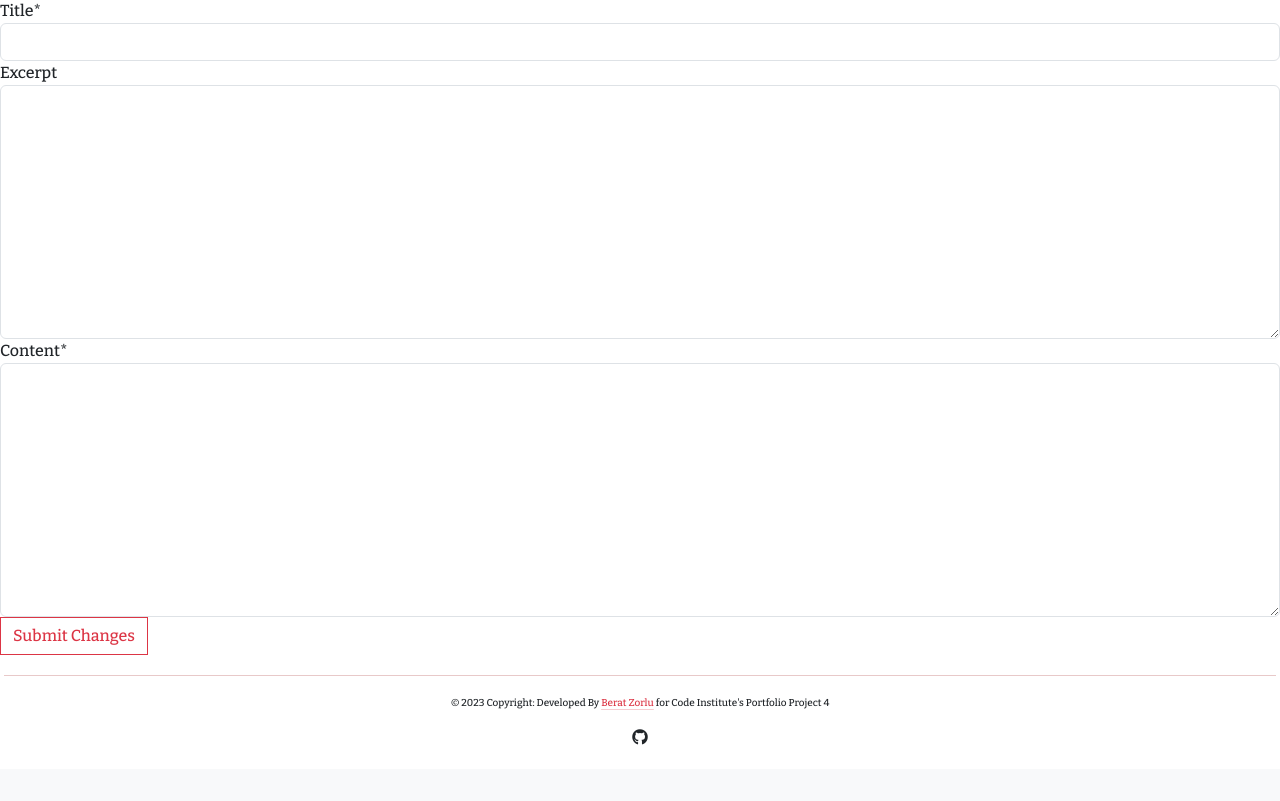
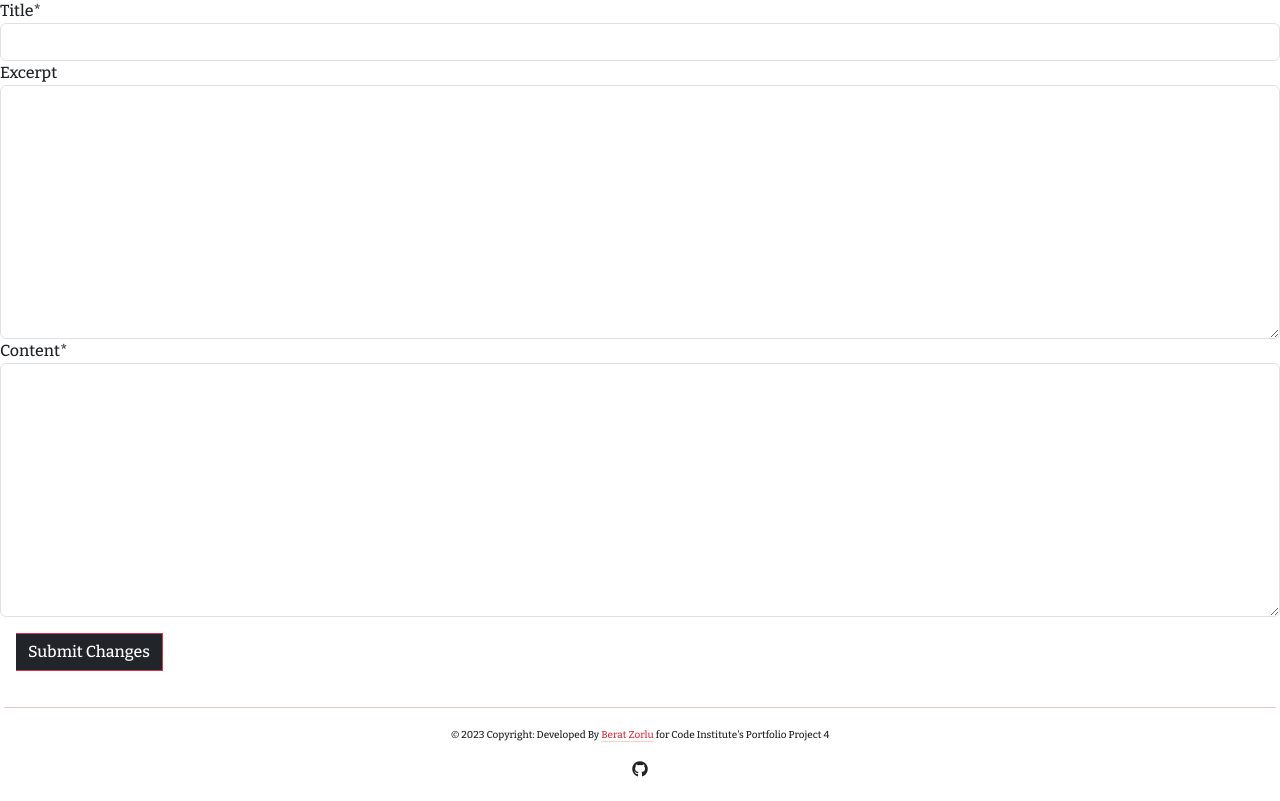
Before and after one commit to beratzorlu/AutoMate, a Django app: template templates/edit_post.html in a window 1280 px wide. Shown: the part 127-928 px from the top of the page. Before the commit the page ends 872 px from the top, so only its background shows below. Run offline with Django 3.2, Linux system fonts and the light colour scheme; the template is opened without the code that fills it: values that come from a table or form of the project are taken from there, others are empty; some libraries are stand-ins or nearby versions.

Commit message:
Add edit blog post feature.

```diff
--- a/blog/forms.py
+++ b/blog/forms.py
@@ -18,14 +18,14 @@ class UserCommentForm(forms.ModelForm):
 
 class UserPostEditForm(forms.ModelForm):
     """
-    Defines the model for the comment form
+    Defines the model for the blog edit form
     """
     class Meta:
         model = Post
         fields = ('title', 'excerpt', 'content')
 
     widgets = {
-        'title': forms.TextInput(attrs={'class': 'form-control'}),
+        'title': forms.TextInput(attrs={'class': ' form-control'}),
         'excerpt': forms.TextInput(attrs={'class': 'form-control'}),
         'content': forms.Textarea(attrs={'class': 'form-control'}),
     }
--- a/templates/edit_post.html
+++ b/templates/edit_post.html
@@ -1,13 +1,17 @@
 {% extends 'base.html' %}
 {% load crispy_forms_tags %}
+
 {% block content %}
 
-<div class="form-group">
-   <form action="{% url 'url_post_edit' post.slug %}" method="POST">
+
+   <form class="" action="{% url 'url_post_edit' post.slug %}" method="POST">
       {% csrf_token %}
       {{ form | crispy }}
-      <button type="submit" class="btn btn-outline-danger rounded-0">Submit Changes</button>
+      <button class="btn btn-dark rounded-0 m-3 border border-danger border-start-0" type="submit">Submit
+         Changes</button>
    </form>
-</div>
+
+
+
 
 {% endblock %}
```
Also changed, not shown: blog/views.py (line endings or trailing spaces).
